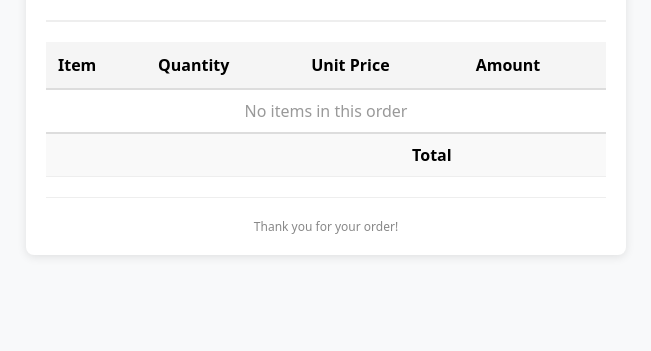
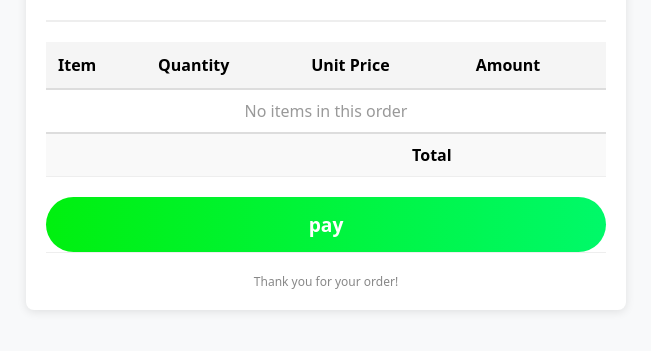
Before and after one commit to Dagi4g/Cafe, a Django app: template order/templates/order/confirm_order.html in a window 1280 px wide. Shown: the part 69-420 px from the top of the page, without its empty margins (314-965 px from the left). Run offline with Django 5.2, Linux system fonts and the light colour scheme; the template is opened without the code that fills it, so the values that code supplies are empty.

Commit message:
updated readme, added an order-token and made a css class for pay button in confirm page

```diff
--- a/order/static/order/css/home.css
+++ b/order/static/order/css/home.css
@@ -155,7 +155,7 @@ body {
 }
 
 .order-button {
-    background: linear-gradient(90deg, #0066cc, #004999);
+    background: linear-gradient(90deg, #067fff, #004999);
     color: white;
     border: none;
     padding: 14px 32px;
@@ -165,6 +165,17 @@ body {
     cursor: pointer;
 }
 
+.pay-button {
+    background: linear-gradient(90deg, #00f00f, #00f969);
+    color: white;
+    border: none;
+    padding: 14px 32px;
+    border-radius: 40px;
+    font-size: 1.2rem;
+    font-weight: bold;
+    cursor: pointer;
+    text-align:center;
+}
 .total-price {
     font-size: 1.3rem;
     font-weight: bold;
--- a/order/templates/order/confirm_order.html
+++ b/order/templates/order/confirm_order.html
@@ -44,6 +44,7 @@
             </tfoot>
         </table>
     </div>
+    <div class="pay-button">pay</div>
 
     <div class="receipt-footer">
         <p>Thank you for your order!</p>
```
Also changed, not shown: order/templates/order/menu.html (+7 -0 lines), order/views.py (+23 -7 lines), README.md.
